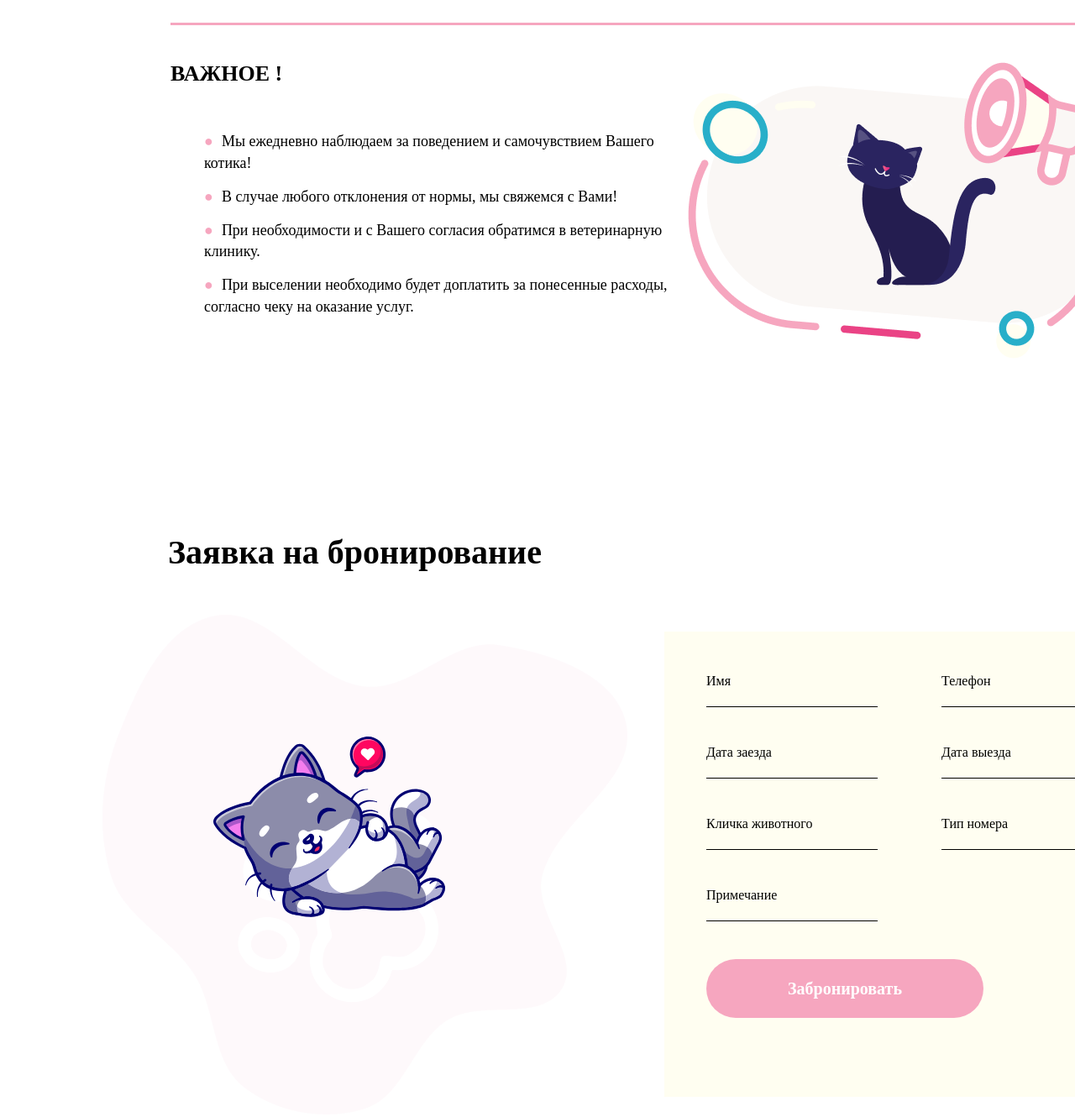
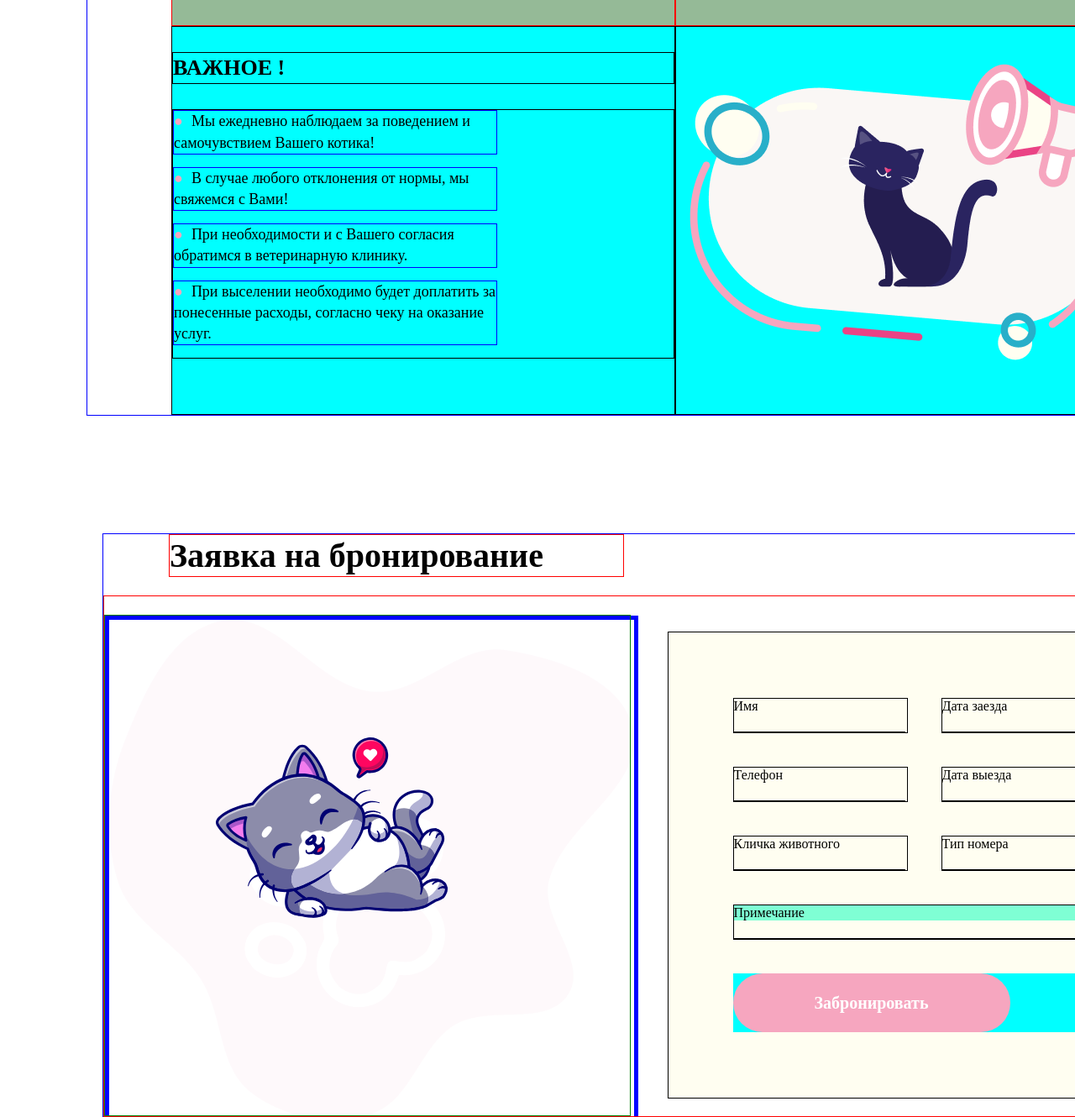
Before and after one commit to garozaev/Project_1, a plain HTML site: page index.html in a window 1280 px wide. Shown: the part 980-2310 px from the top of the page at 84% size. Drawn offline with Linux system fonts and the light colour scheme.

Commit message:
fourth attempt

```diff
--- a/index.html
+++ b/index.html
@@ -14,9 +14,9 @@
         margin: 10px 197px 10px 103px;
         grid-template-columns: 600px 600px;
         grid-template-rows: repeat(4,250px) 1fr;
-        align-content: stretch;
+        /* align-content: stretch; */
         justify-content: end;
-        /* border: 1px solid blue; */
+        border: 1px solid blue;
     }
     .fon_kitty {
         position: absolute;
@@ -43,12 +43,14 @@
     .food,
     .food_text {
         border-bottom: 3px solid #F6A6BF;
-        /*border: 1px solid red;
-        background-color: rgb(149, 186, 151);*/
+        border: 1px solid red;
+        background-color: rgb(149, 186, 151);
     }
     li {
+        margin-right: 210px;
         list-style-type: none;/*прячет разметку*/
         margin-bottom: 15px;
+        border: 1px solid blue;
     }
     li::before {
         color: #F6A6BF;
@@ -78,8 +80,8 @@
     .p2,
     .p3,
     .p4 {
-        margin-top: 40px;
-        /*border: 1px solid black;*/
+        margin-top: 30px;
+        border: 1px solid black;
         font-family: Montserrat;
         font-size: 26px;
         font-style: normal;
@@ -87,26 +89,32 @@
         line-height: 140%;
     }
     .list1,
-    .list2 {
-        margin-top: 50px;
+    .list2,
+    .list3 {
+        margin-top: 30px;
         /*color: var(--, #242424);*/
         font-family: Montserrat;
         font-size: 18px;
         font-style: normal;
         font-weight: 400;
         line-height: 140%; /* 25.2px */
-        /*border: 1px solid black;*/
+        border: 1px solid black;
     }
     .text1,
     .text2 {
-        margin-top: 47px;
-        /*border: 1px solid black;*/
+        margin: 30px 150px 10px 50px;
+        border: 1px solid black;
         color: var(--, #242424);
         font-family: Montserrat;
         font-size: 18px;
         font-style: normal;
         font-weight: 400;
         line-height: 140%;
+    }
+    .picture-important,
+    .important {
+        background-color: aqua;
+        border: 1px solid black;
     }
     .page_5 {
         display: flex;
@@ -117,10 +125,10 @@
         margin-top: 140px;
         margin-right: 200px;
         margin-left: 122px;
-        /* border: 1px solid blue; */
+        border: 1px solid blue;
     }
     .h2 {
-        /* border: 1px solid red; */
+        border: 1px solid red;
         width: 540px;
         height: 49px;
         margin-left: 78px;
@@ -134,14 +142,13 @@
     .container {
         display: flex;
         flex-grow: 1;
-        /* align-content: space-between; */
-        /* border: 1px solid red; */
+        border: 1px solid red;
     }
     .picture_reservation {
         justify-self: flex-start;
         align-self: flex-end;
         /* background-image: url(assets/images/fon_kitty.png); */
-        /* border: 1px solid green; */
+        border: 1px solid green;
         width: 625px;
         height: 595px;
     }
@@ -149,7 +156,6 @@
         position: absolute;
         z-index: 1;
         margin: 145px 217px 235.35px 132px;
-        background: none;
     }
     .fon_reservation {
         position: absolute;
@@ -158,29 +164,49 @@
         z-index: -1;
         /* margin: 100.18px 167.11 152.85 105.51; */
         background-image: url(assets/images/fon_kitty.png);
-        /* border: 5px solid blue; */
+        border: 5px solid blue;
     }
     .foot_print1 {
         margin: 170px 110px;
     }
     .reserv {
-        /* justify-self: flex-end; */
-        /* align-self: flex-end; */
         display: grid;
-        grid-template-columns: repeat(2, 230px);
-        grid-template-rows: repeat(4, 35px) 1fr;
+        grid-template-columns: repeat(2,max-content);
+        grid-template-rows: repeat(5,max-content);
+        justify-content: center;
+        align-content: center;
         margin: 20px 0px 21px 44px;
         background-color: #FFFEF1;
-        /* border: 1px solid black; */
+        border: 1px solid black;
         align-self: end;
         width: 609px;
         height: 554px;
-        gap: 50px;
+        gap: 40px;
     }
-    .button {
+    .cont_mane,
+    .cont_phone,
+    .cont_checkin,
+    .cont_checkout,
+    .cont_petmane,
+    .cont_type {
+        border: 1px solid black;
+    }
+    .cont_note {
+        grid-area: 4/1/5/3;
+        background-color: aquamarine;
+        border: 1px solid black;
+    }
+
+    input {
+        border: none;
+        background-color: #FFFEF1;
+        border-bottom: 1px solid black;
+        /* opacity: 1%; */
+    }
+    .cont_button {
         grid-area: 5/1/6/3;
-        margin: 50px 50px 50px 50px;
-        /* background-color: aqua; */
+        /* margin: 50px 50px 50px 50px; */
+        background-color: aqua;
 
     }
     .reservation_button {
@@ -199,28 +225,9 @@
     .reservation_button:active {
         background-color: rgb(235, 20, 88);
     }
-    .cont_note {
-        grid-area: 4/1/5/3;
-        margin: 50px 50px 50px 50px;
-        background-color: aquamarine;
-    }
-    /*.input_note {
-
-    }*/
-    .cont_mane,
-    .cont_phone,
-    .cont_checkin,
-    .cont_checkout,
-    .cont_petmane,
-    .cont_type {
-        margin: 50px 50px 50px 50px;
-        /* border-top: 1px solid black; */
-    }
-    input {
-        border: none;
-        background-color: #FFFEF1;
-        border-bottom: 1px solid black;
-        /* opacity: 1%; */
+    .input_note {
+        width: 450px;
+        min-height: max-content;
     }
     </style>
 </head>
@@ -238,27 +245,25 @@
             <div class="p1">В стоимость проживания включено</div>
         </div>
         <div class="list_inprice">
-            <!--<div class="list1">-->
-                <ul class="list1">
+                <div class="list1">
                     <li>наполнитель на выбор</li>
                     <li>ежедневные игры и внимание</li>
                     <li>ежедневный фото/видеоотчет</li>
                     <li>лоток</li>
                     <li>мисочки для корма и воды</li>
-                </ul>
-            <!--</div>-->
+                </div>
         </div>
         <div class="recomm">
             <div class="p2">Рекомендации</div>
         </div>
         <div class="list_recomm">
-            <ul class="list2">
+            <div class="list2">
                 <li>лежанку</li>
                 <li>любимую игрушку</li>
                 <li>вещь с Вашим запахом</li>
                 <li>лоток</li>
                 <li>немного наполнителя с его запахом</li>
-            </ul>
+            </div>
         </div>
         <div class="food">
             <div class="p3">Питание</div>
@@ -273,11 +278,12 @@
         </div>
         <div class="important">
             <div class="p1">ВАЖНОЕ !</div>
-            <ul class="list2">
+            <div class="list3">
                 <li>Мы ежедневно наблюдаем за поведением и самочувствием Вашего котика!</li>
                 <li>В случае любого отклонения от нормы, мы свяжемся с Вами!</li>
                 <li>При необходимости и с Вашего согласия обратимся в ветеринарную клинику.</li>
                 <li>При выселении необходимо будет доплатить за понесенные расходы, согласно чеку на оказание услуг.</li>
+            </div>
             </div>
         <div class="picture-important">
             <img src="assets/images/Cat inportent.png"/>
@@ -304,14 +310,14 @@
                         <input type="text" id="name">
                         </div>
                 </div>
-                <div class="cont_phone">
-                    <label for="phone">Телефон</label>
+                <div class="cont_checkin">
+                    <label for="checkin">Дата заезда</label>
                     <div>
                     <input type="text" id="phone">
                     </div>
                 </div>
-                <div class="cont_checkin">
-                        <label for="checkin">Дата заезда</label>
+                <div class="cont_phone">
+                    <label for="phone">Телефон</label>
                     <div>
                         <input type="text" id="checkin">
                     </div>
@@ -340,7 +346,7 @@
                         <input class="input_note" type="text" id="note">
                     </div>
                 </div>
-                <div class="button">
+                <div class="cont_button">
                     <button type="submit" class="reservation_button">
                     Забронировать
                     </button>
```
Lines whose indentation alone changed are shown as unchanged.
